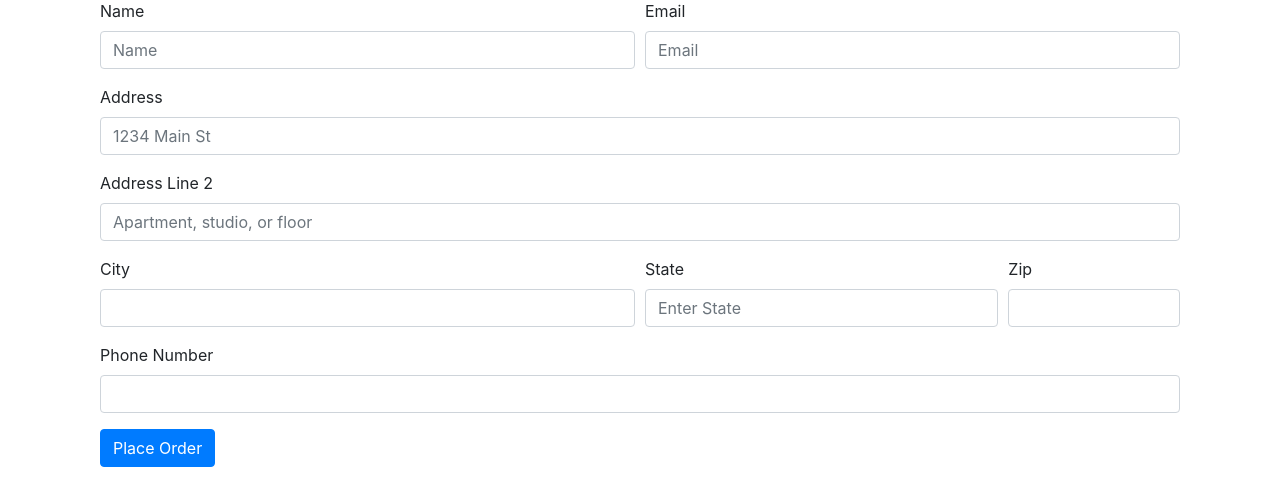
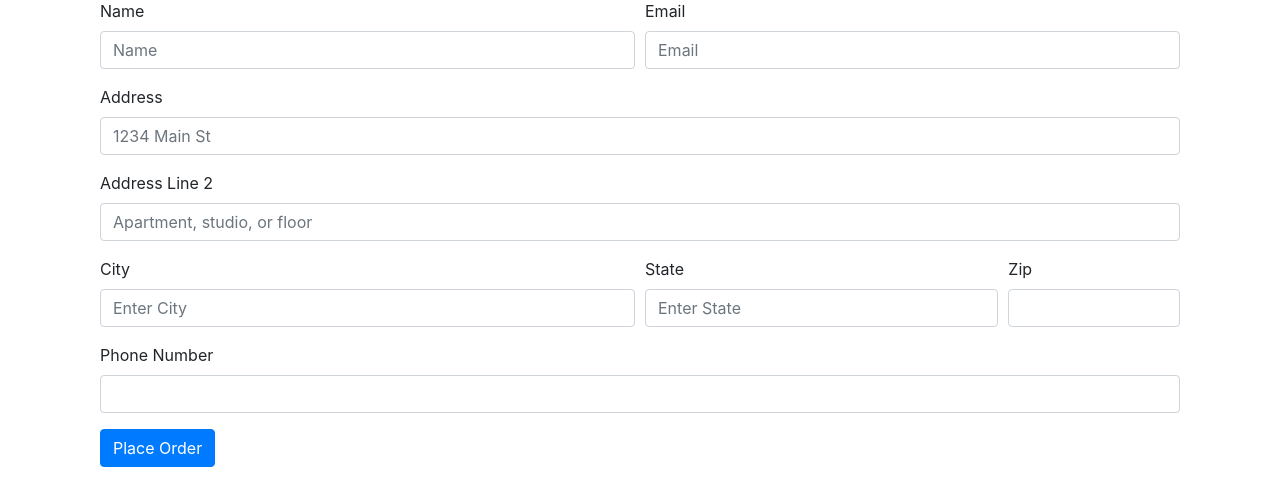
Before and after one commit to anujaandge/DjangoExample, a Django app: template ECommerse/EShop/shop/templates/shop/checkout.html in a window 1280 px wide. Shown: the part 254-745 px from the top of the page. Run offline with Django 5.2, Linux system fonts and the light colour scheme; the template is opened without the code that fills it, so the values that code supplies are empty; parts of the project's set-up code (start-up, migrations or seed data) failed here and were passed over; some libraries are stand-ins or nearby versions.

Commit message:
checkout page created

```diff
--- a/ECommerse/EShop/shop/templates/shop/checkout.html
+++ b/ECommerse/EShop/shop/templates/shop/checkout.html
@@ -12,43 +12,44 @@
 
   <div class="col my-4">
     <h2> Step 2 - Enter Address & Other Details</h2>
-    <form>
+    <form action="/shop/checkout" method="post">{% csrf_token %}
+        <input type="hidden" name="itemsJson" id="itemsJson">
         <div class="form-row">
             <div class="form-group col-md-6">
                 <label for="name">Name</label>
-                <input type="name" class="form-control" id="name" placeholder="Name">
+                <input type="text" class="form-control" id="name" name="name" placeholder="Name">
             </div>
             <div class="form-group col-md-6">
                 <label for="inputEmail4">Email</label>
-                <input type="email" class="form-control" id="inputEmail4" placeholder="Email">
+                <input type="email" class="form-control" id="email" name="email" placeholder="Email">
             </div>
         </div>
         <div class="form-group">
             <label for="inputAddress">Address</label>
-            <input type="text" class="form-control" id="inputAddress" placeholder="1234 Main St">
+            <input type="text" class="form-control" id="address1" name="address1" placeholder="1234 Main St">
         </div>
         <div class="form-group">
             <label for="inputAddress2">Address Line 2</label>
-            <input type="text" class="form-control" id="inputAddress2" placeholder="Apartment, studio, or floor">
+            <input type="text" class="form-control" id="address2" name="address2" placeholder="Apartment, studio, or floor">
         </div>
         <div class="form-row">
             <div class="form-group col-md-6">
                 <label for="inputCity">City</label>
-                <input type="text" class="form-control" id="inputCity">
+                <input type="text" class="form-control" id="city" name="city" placeholder="Enter City">
             </div>
             <div class="form-group col-md-4">
                 <label for="inputState">State</label>
-                <input type="text" class="form-control" id="inputAddress" placeholder="Enter State">
+                <input type="text" class="form-control" id="state" name="state" placeholder="Enter State">
                 </select>
             </div>
             <div class="form-group col-md-2">
                 <label for="inputZip">Zip</label>
-                <input type="text" class="form-control" id="inputZip">
+                <input type="text" class="form-control" id="zip" name="zip_code" >
             </div>
         </div>
         <div class="form-group">
-            <label for="inputZip">Phone Number</label>
-            <input type="tel" class="form-control" id="inputPhone">
+            <label for="inputPhone">Phone Number</label>
+            <input type="tel" class="form-control" id="phone" name="phone">
         </div>
         <button type="submit" class="btn btn-primary">Place Order</button>
     </form>
@@ -137,11 +138,13 @@
                 sum += cart[item][0];
             }
             document.getElementById('cart').innerHTML = sum;
-
         }
-
-
     });
-
+   $('#itemsJson').val(JSON.stringify(cart));
+   {% if thank %}
+   alert("Thanks for ordering with us. Your order id is {{id}}. Use it to track your order using our order tracker")
+   localStorage.clear();
+   document.location="/shop";
+{%endif%}
 </script>
 {% endblock%}
```
